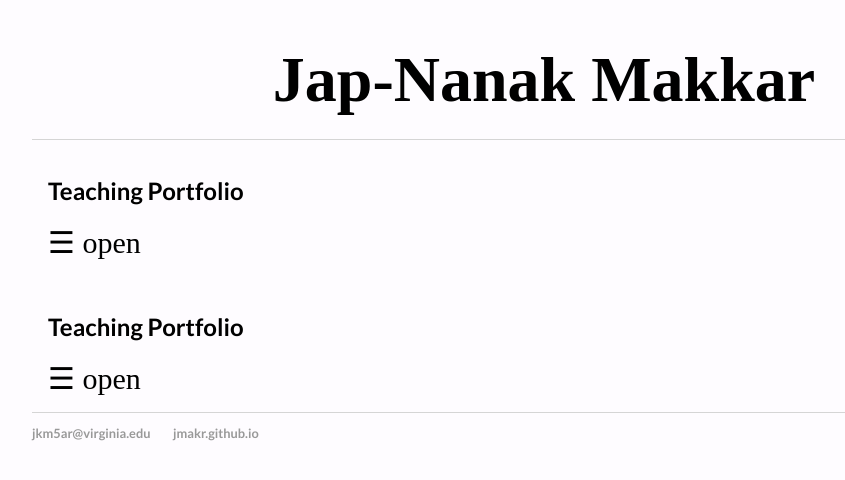
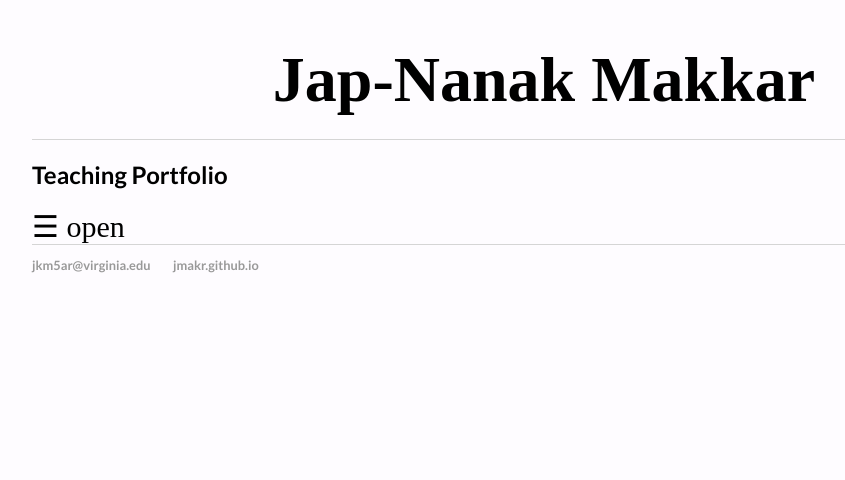
Before and after one commit to jmakr/jmakr.github.io, a Jekyll site: the page built from teaching/index.html, in a window 1280 px wide. Shown: the top 480 px of the page, without its empty margins (96-941 px from the left). Built offline with Jekyll 4.4.1, drawn with Linux system fonts in a browser that asks for light colours.

Commit message:
Update index.html

```diff
--- a/teaching/index.html
+++ b/teaching/index.html
@@ -2,95 +2,3 @@
 layout: default
 title: Teaching Portfolio
 ---
-
-
-
-
-<style>
-
-.sidenav {
-    height: 100%;
-    width: 0;
-    position: fixed;
-    z-index: 1;
-    top: 0;
-    left: 0;
-    background-color: #111;
-    overflow-x: hidden;
-    transition: 0.5s;
-    padding-top:5%;
-   font-family: "Lato", sans-serif ;
-    font-size:2em;
-}
-
-.sidenav a {
-    padding: 8px 8px 8px 32px;
-    padding-top:5%;
-    text-decoration: none;
-    font-size: 25px;
-    color: #818181;
-    display: block;
-    transition: 0.3s
-    font-family: "Lato", sans-serif;
-    font-size:2em;
-
-}
-
-.sidenav a:hover, .offcanvas a:focus{
-    color: #f1f1f1;
-    padding-top:5%;
-    font-family: "Lato", sans-serif;
-    font-size:2em;
-
-}
-
-.sidenav .closebtn {
-    position: absolute;
-    top: 0;
-    right: 25px;
-    font-size: 36px;
-    margin-left: 50px;
-    font-family: "Lato", sans-serif;
-    font-size:2em;
-
-}
-
-#main {
-    transition: margin-left .5s;
-    padding: 16px;
-}
-
-@media screen and (max-height: 450px) {
-  .sidenav {padding-top: 15px;}
-  .sidenav a {font-size: 18px;}
-}
-</style>
-<body>
-
-<div id="mySidenav" class="sidenav">
-  <a href="javascript:void(0)" class="closebtn" onclick="closeNav()">&times;</a>
-
-  <a href="#">Teaching History</a>
-  <a href="#">Courses Ready to Teach</a>
-  <a href="#">Course Evaluations</a>
-  <a href="#">Statement of Teaching Philosophy</a>
-</div>
-
-<div id="main">
-
-    <h2>{{ page.title }}</h2>
-
-  <span style="font-size:30px;cursor:pointer" onclick="openNav()">&#9776; open</span>
-</div>
-
-<script>
-function openNav() {
-    document.getElementById("mySidenav").style.width = "250px";
-    document.getElementById("main").style.marginLeft = "250px";
-}
-
-function closeNav() {
-    document.getElementById("mySidenav").style.width = "0";
-    document.getElementById("main").style.marginLeft= "0";
-}
-</script>
```
